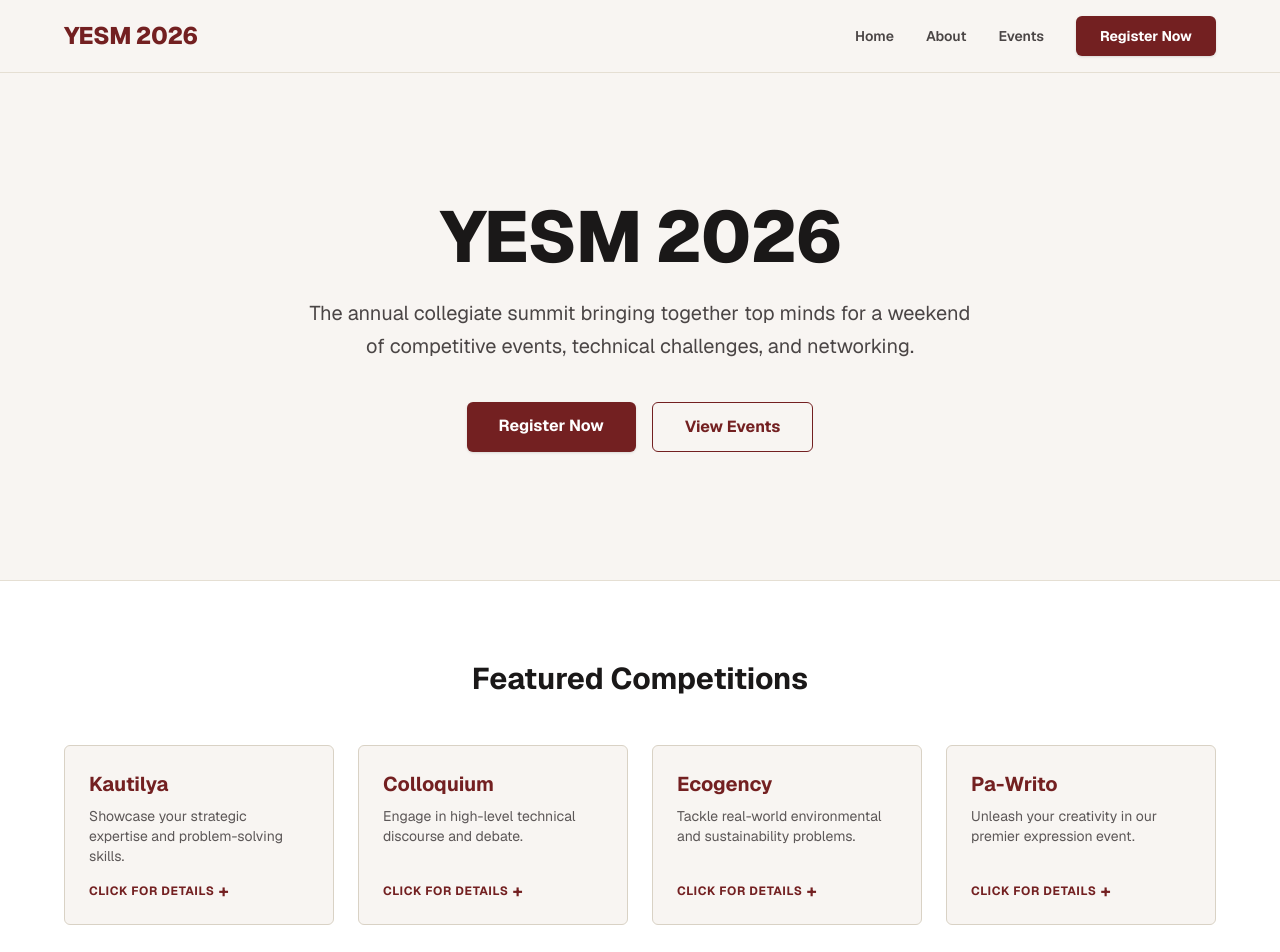
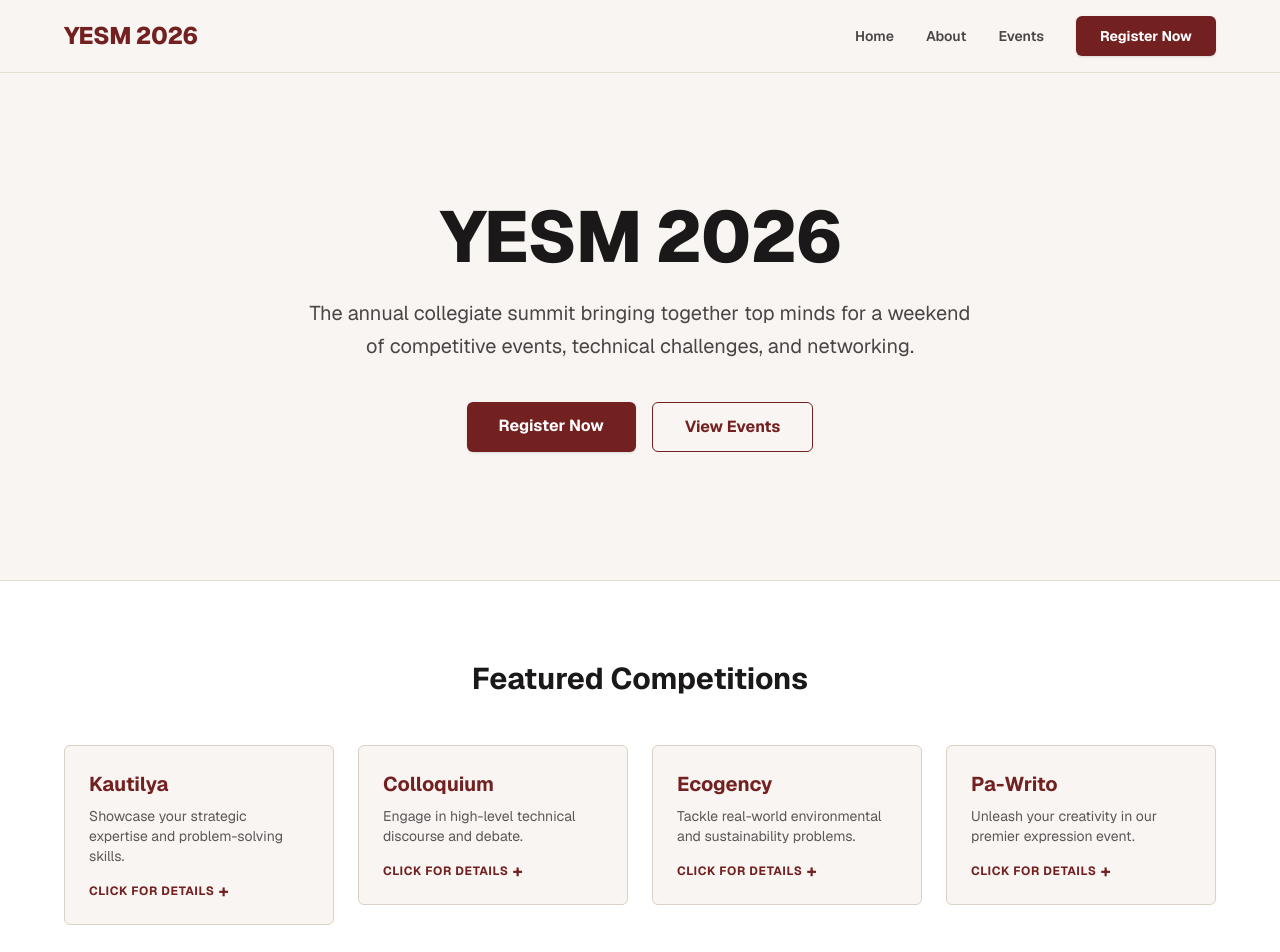
Before and after one commit to Sagniiiik/yesm-2026, a Next.js app: page / in a window 1280 px wide. Shown: the top 952 px of the page. Built offline with nearby package versions, Linux system fonts and the light colour scheme.

Commit message:
gazilionth page update

```diff
--- a/app/page.tsx
+++ b/app/page.tsx
@@ -5,16 +5,16 @@ import Navbar from "../components/navbar";
 import Footer from "../components/footer";
 import Link from "next/link";
 
-// 1. We create a dedicated sub-component so every card has its own isolated memory
 function EventCard({ event }: { event: any }) {
   const [isOpen, setIsOpen] = useState(false);
 
   return (
     <div
-      className={`h-full bg-[#F8F5F2] border ${isOpen ? 'border-[#732021] shadow-md' : 'border-[#D9D2C5]'} rounded-md p-6 hover:border-[#732021] transition-all duration-300 cursor-pointer flex flex-col`}
+      // Removed h-full so the card only grows as much as its own content
+      className={`bg-[#F8F5F2] border ${isOpen ? 'border-[#732021] shadow-md' : 'border-[#D9D2C5]'} rounded-md p-6 hover:border-[#732021] transition-all duration-300 cursor-pointer flex flex-col`}
       onClick={() => setIsOpen(!isOpen)}
     >
-      <div className="flex-1">
+      <div>
         <h3 className="text-xl font-bold text-[#732021] mb-2">{event.name}</h3>
         <p className="text-sm text-[#5C5757] mb-4">
           {event.short}
@@ -22,7 +22,7 @@ function EventCard({ event }: { event: any }) {
       </div>
 
       {isOpen ? (
-        <div className="pt-4 border-t border-[#D9D2C5]">
+        <div className="pt-4 border-t border-[#D9D2C5] mt-auto">
           <p className="text-sm text-[#4A4545] mb-5 leading-relaxed">
             {event.details}
           </p>
@@ -34,7 +34,6 @@ function EventCard({ event }: { event: any }) {
             >
               Register Now
             </Link>
-            {/* 2. Explicit minimize button added here */}
             <button
               onClick={(e) => {
                 e.stopPropagation();
@@ -47,7 +46,7 @@ function EventCard({ event }: { event: any }) {
           </div>
         </div>
       ) : (
-        <div className="text-[#732021] text-xs font-bold uppercase tracking-wider flex items-center gap-1">
+        <div className="mt-auto text-[#732021] text-xs font-bold uppercase tracking-wider flex items-center gap-1">
           Click for details <span className="text-lg leading-none">+</span>
         </div>
       )}
@@ -84,7 +83,6 @@ export default function Home() {
       <Navbar />
 
       <main className="flex-1">
-        {/* Hero Section */}
         <section className="max-w-6xl mx-auto px-6 py-24 md:py-32 flex flex-col items-center text-center">
           <h1 className="text-5xl md:text-7xl font-extrabold text-[#1A1818] mb-6 tracking-tight">
             YESM 2026
@@ -108,13 +106,13 @@ export default function Home() {
           </div>
         </section>
 
-        {/* Events Preview Section */}
         <section id="events" className="bg-white border-y border-[#E5DFD3] py-20 px-6">
           <div className="max-w-6xl mx-auto">
             <h2 className="text-3xl font-bold text-[#1A1818] mb-12 text-center">Featured Competitions</h2>
-            <div className="grid grid-cols-1 md:grid-cols-2 lg:grid-cols-4 gap-6">
 
-              {/* 3. Mapping over the new isolated component */}
+            {/* Added items-start here to prevent grid cards from stretching to match the tallest one */}
+            <div className="grid grid-cols-1 md:grid-cols-2 lg:grid-cols-4 gap-6 items-start">
+
               {eventsList.map((event) => (
                 <EventCard key={event.name} event={event} />
               ))}
```
